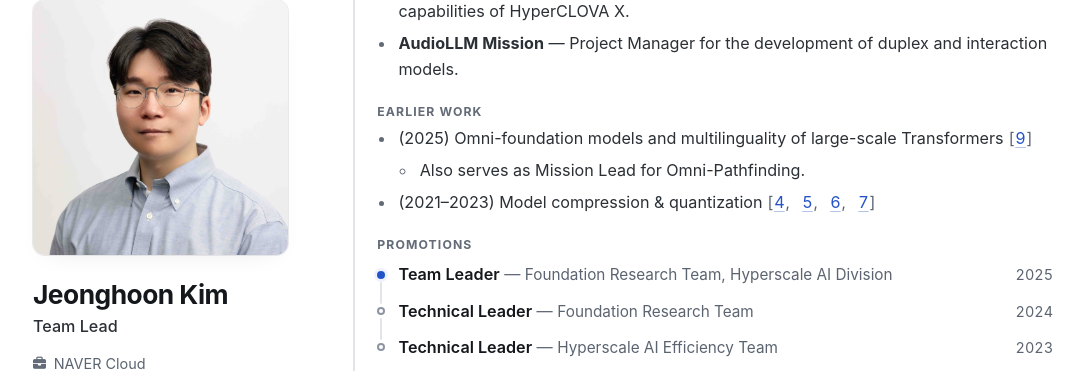
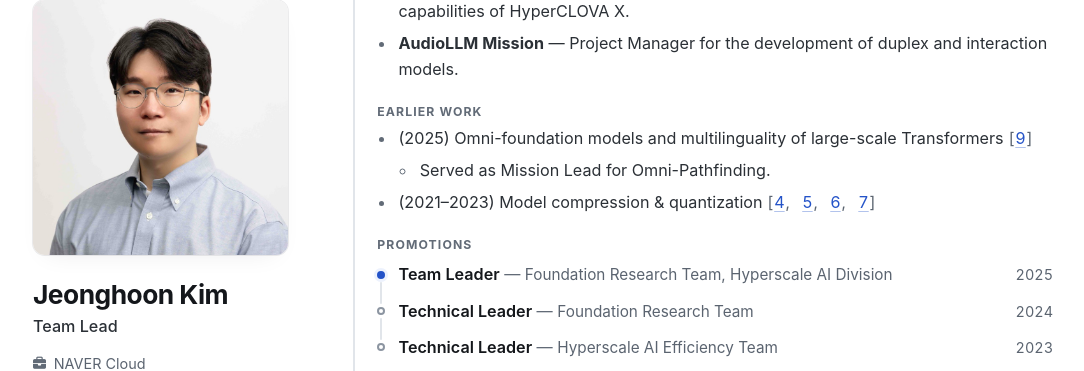
Before and after one commit to penpaperkeycode/penpaperkeycode.github.io, a Jekyll site: the page built from _pages/about.md, in a window 1280 px wide and 900 px high, scrolled down 707 px. Shown: the part 100-471 px from the top of the window, without its empty margins (97-1181 px from the left). Built offline with Jekyll 4.4.1, drawn with Linux system fonts in a browser that asks for light colours; some web fonts are replaced.

Commit message:
Omni-Pathfinding mission has ended: Served as Mission Lead
Co-Authored-By: Claude Opus 5.5 <noreply@anthropic.com>

```diff
--- a/_data/experience.yml
+++ b/_data/experience.yml
@@ -74,7 +74,7 @@
     - text: "(2025) Omni-foundation models and multilinguality of large-scale Transformers"
       papers: [hcx_8b_omni]
       sub:
-        - "Also serves as Mission Lead for Omni-Pathfinding."
+        - "Served as Mission Lead for Omni-Pathfinding."
     - text: "(2021–2023) Model compression & quantization"
       papers: [lrq, rethinking_channel, peqa, flexround]
   promotions:
```
